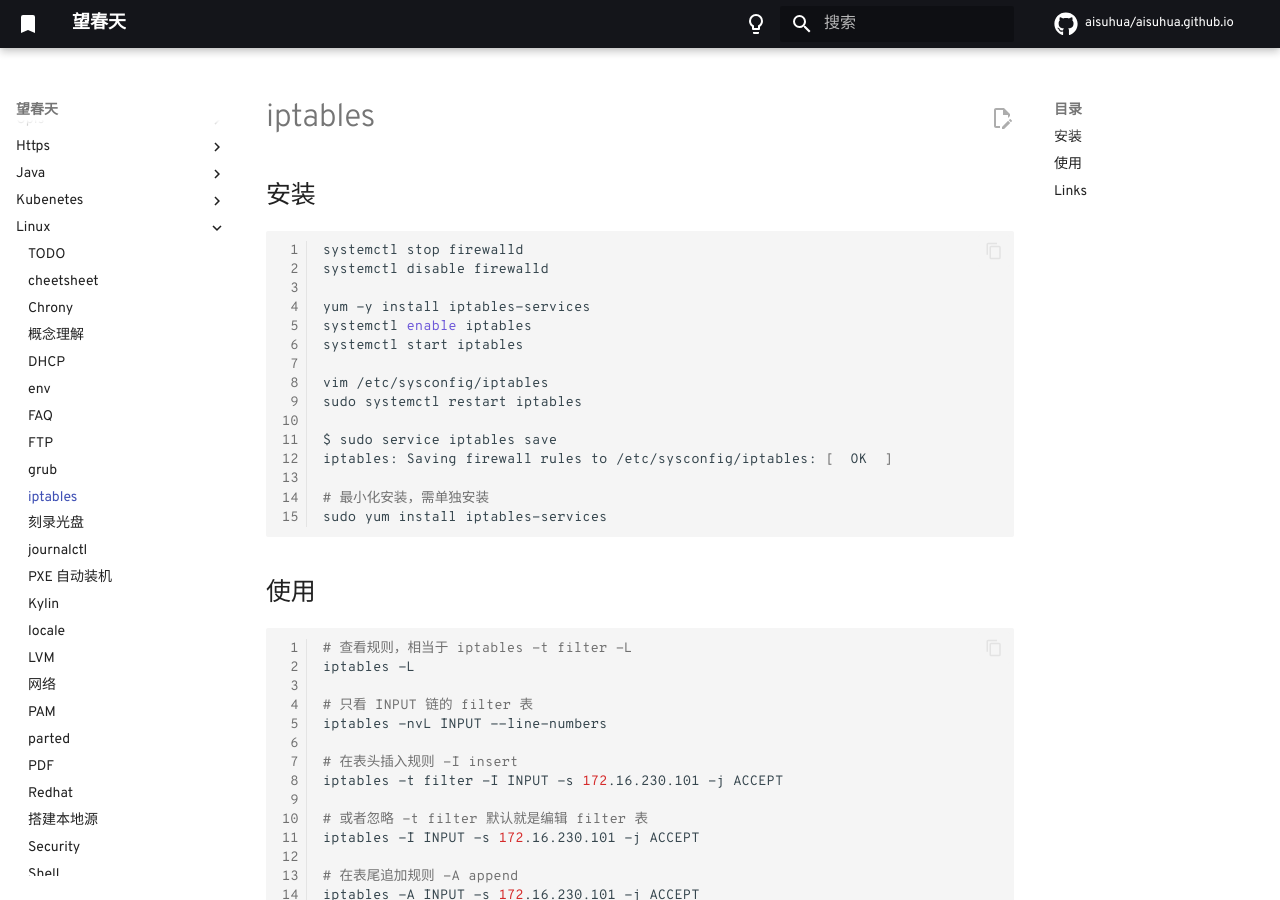
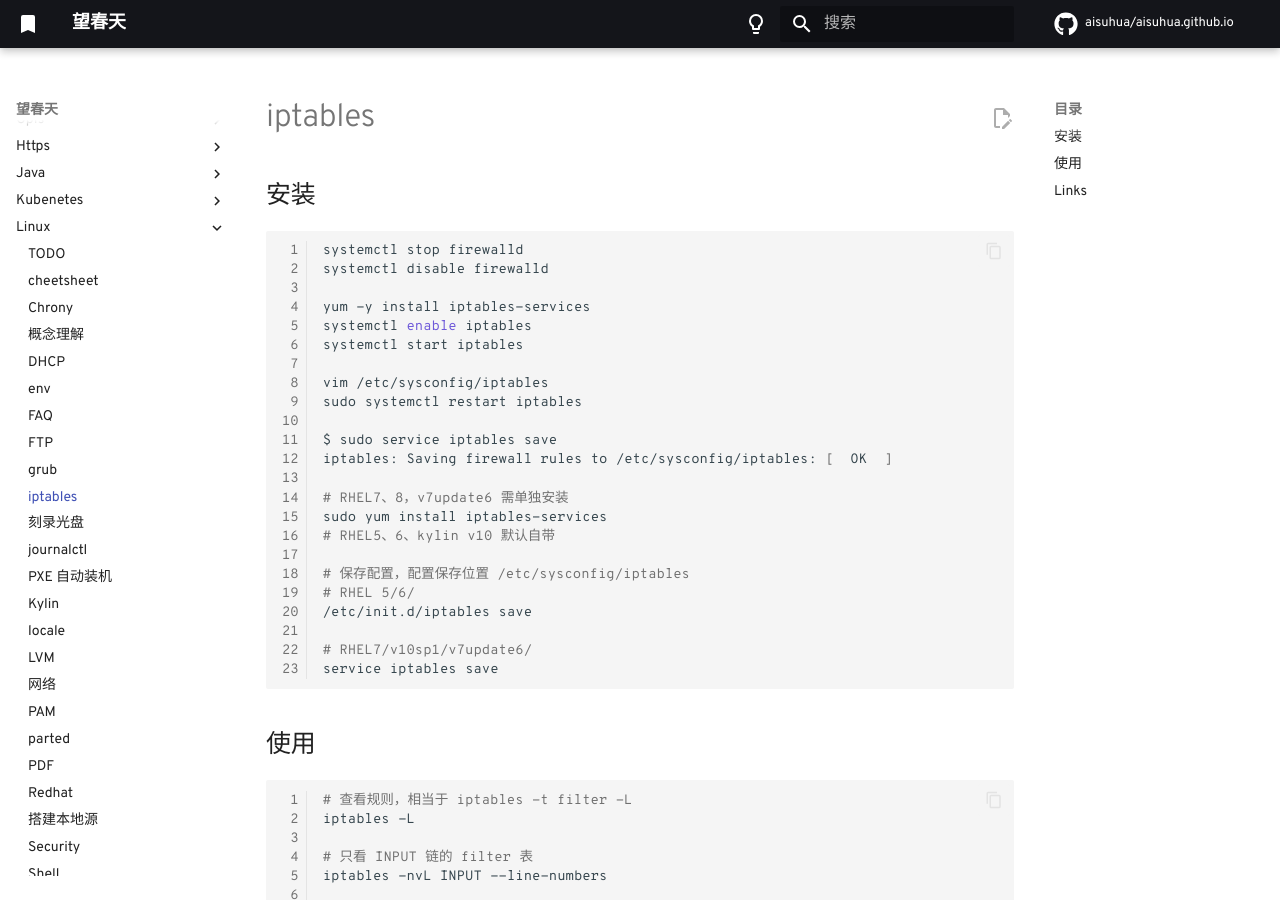
Before and after one commit to aisuhua/aisuhua.github.io, an MkDocs documentation site: the page built from docs/linux/iptables.md, in a window 1280 px wide and 900 px high. Built offline with MkDocs 1.6.1 and Material for MkDocs 9.7.7, drawn with Linux system fonts in a browser that asks for light colours; comment, search, counter and statistics services are not loaded.

Commit message:
iptables.md

````diff
--- a/docs/linux/iptables.md
+++ b/docs/linux/iptables.md
@@ -16,8 +16,16 @@ sudo systemctl restart iptables
 $ sudo service iptables save
 iptables: Saving firewall rules to /etc/sysconfig/iptables: [  OK  ]
 
-# 最小化安装，需单独安装
+# RHEL7、8，v7update6 需单独安装
 sudo yum install iptables-services
+# RHEL5、6、kylin v10 默认自带
+
+# 保存配置，配置保存位置 /etc/sysconfig/iptables
+# RHEL 5/6/
+/etc/init.d/iptables save
+
+# RHEL7/v10sp1/v7update6/
+service iptables save
 ```
 
 ## 使用
````
